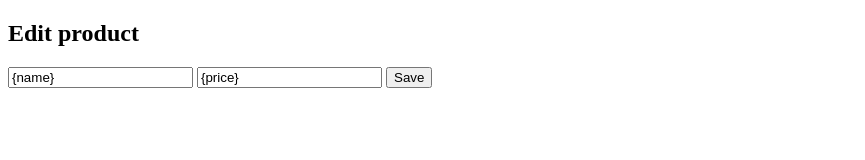
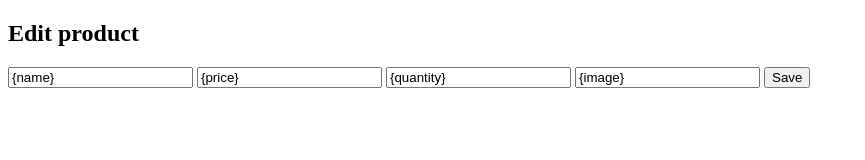
Before and after one commit to nhuanh9/Node-M3-Router, a website: page src/view/product/edit.html in a window 1280 px wide. Shown: the whole page, without its empty margins (0-865 px from the left). Drawn offline with Linux system fonts and the light colour scheme.

Commit message:
reup base project

```diff
--- a/src/view/product/edit.html
+++ b/src/view/product/edit.html
@@ -6,10 +6,12 @@
 </head>
 <body>
 <h2>Edit product</h2>
-<form action="/products" method="post">
+<form action="/edit-product" method="post">
     <input type="hidden" name="id" value="{id}">
     <input type="text" name="name" value="{name}">
     <input type="text" name="price" value="{price}">
+    <input type="text" name="quantity" value="{quantity}">
+    <input type="text" name="image" value="{image}">
     <button>Save</button>
 </form>
 </body>
```
